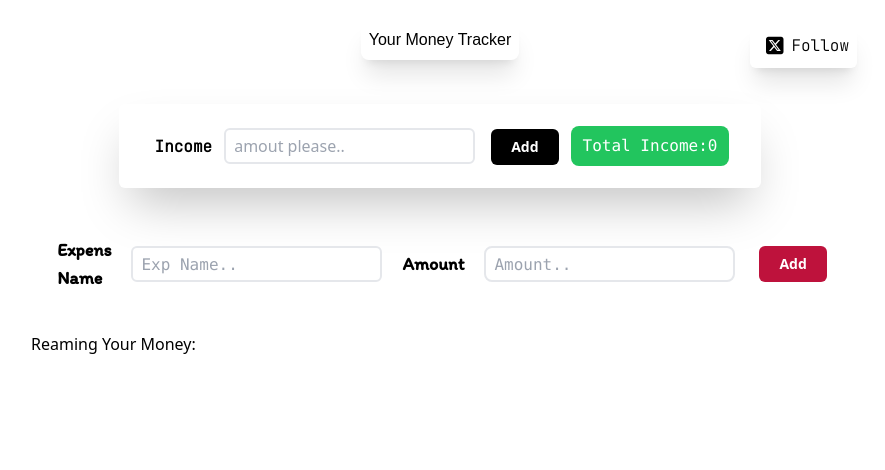
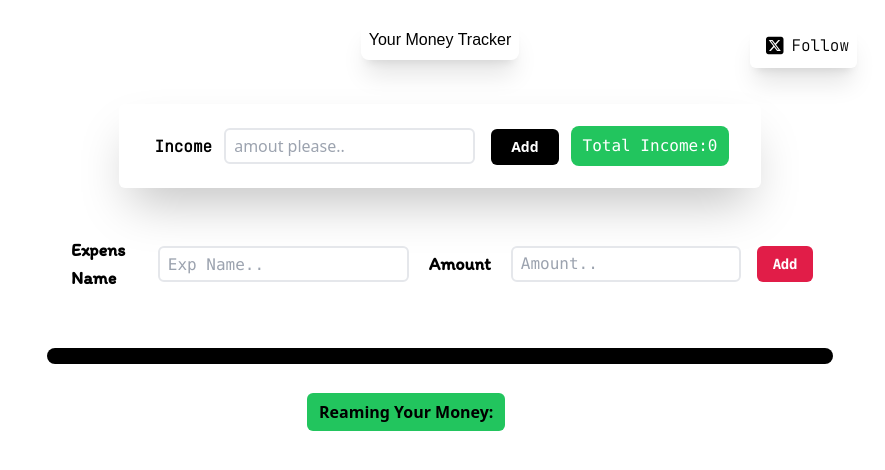
Before and after one commit to ujjwal2061/Your-Money, a React (Vite) app in the folder Exp/: page / in a window 1280 px wide. Shown: the top 470 px of the page, without its empty margins (200-1085 px from the left). Built offline with nearby package versions, Linux system fonts and the light colour scheme; a web font is replaced by a local one.

Commit message:
75% Done

```diff
--- a/Exp/src/Component/Content.jsx
+++ b/Exp/src/Component/Content.jsx
@@ -31,7 +31,7 @@ export default function Content() {
   }
   return (
     <>
-    <div className='p-4'>
+    <div className='p-4 relative '>
       <div className='flex flex-row justify-center  gap-2 p-2  rounded-lg'>
         <div className='flex flex-col  shadow-2xl gap-3 items-center justify-center text-black  px-8 py-4 rounded-md md:flex-row sm:flex-col'>
         <form onSubmit={handlebtn} >
@@ -46,25 +46,25 @@ export default function Content() {
       <div className='p-3 m-2'>
         <div className='p-1 flex flex-row justify-center rounded-lg gap-2 '>
           <form onSubmit={handleraddbtn} className='p-3 flex  flex-row items-center justify-center gap-2  focus:bg-green-300 rounded-lg text-black'>
-          <label className='p-1 font-itim font-semibold text-lg'>Expens Name</label>
-          <input className='m-2  px-2 py-1 border-2 rounded-md placeholder:font-mono outline-none  focus:border-green-600' type='text' placeholder='Exp Name..' value={name} onChange={(e)=>setName(e.target.value)} />
-          <label className='p-1 font-itim  font-semibold text-lg'>Amount</label>
-          <input   className=" m-2 px-2 py-1 rounded-lg placeholder:font-mono outline-none border-2 focus:border-red-600" type='number' placeholder='Amount..' value={amount} onChange={(e)=>setAmount(e.target.value)} />
-          <button className=" ml-2 px-5 py-2  bg-rose-700 text-white text-sm rounded-md font-semibold hover:shadow-lg hover:bg-rose-500 " type="submit">Add</button>
+          <label className='p-1  font-itim font-semibold text-lg'>Expens Name</label>
+          <input className='m-2  px-2 py-1 border-2 rounded-md placeholder:font-mono outline-none   focus: focus:border-green-600' type='text' placeholder='Exp Name..' value={name} onChange={(e)=>setName(e.target.value)} />
+          <label className=' p-1 font-itim font-semibold text-lg'>Amount</label>
+          <input className='m-2  px-2 py-1 border-2 rounded-md placeholder: font-mono outline-none   focus:border-red-600' type='number' placeholder='Amount..' value={amount} onChange={(e)=>setAmount(e.target.value)} />
+          <button  className=" px-4 py-2 bg-rose-600 font-mono tracking-tight  text-white text-sm rounded-md font-semibold hover:shadow-lg hover:bg-rose-400 cursor-pointer  hover:text-gray-600"  type='submit'>Add</button>
           </form>
         </div>
       </div>
-      <ul>
+      <div className='p-4'>
+      <ul className=' px-3 py-2  text-white bg-black flex flex-row rounded-lg '>
       {allOver.map((exp, index)=>(
-  <li key={index}><span>{exp.name}</span>::<span>{exp.amount}</span></li>
+       <li className='p-2 bg-orange-600' key={index}><span>{exp.name}</span><span>{exp.amount}</span></li>
       ))}
     </ul>
-    <p>Reaming Your Money:{NewTotalValue}</p>
-
       </div>
-
+      <div className='p-3 m-2'>
+      <span className='absoulte bottom-0 left-1/3 ml-64 bg-green-500 font-semibold text-black px-3 py-2 rounded-md'>Reaming Your Money:{NewTotalValue}</span>
+      </div>
+      </div>
     </>
-
-
   )
 }
```
